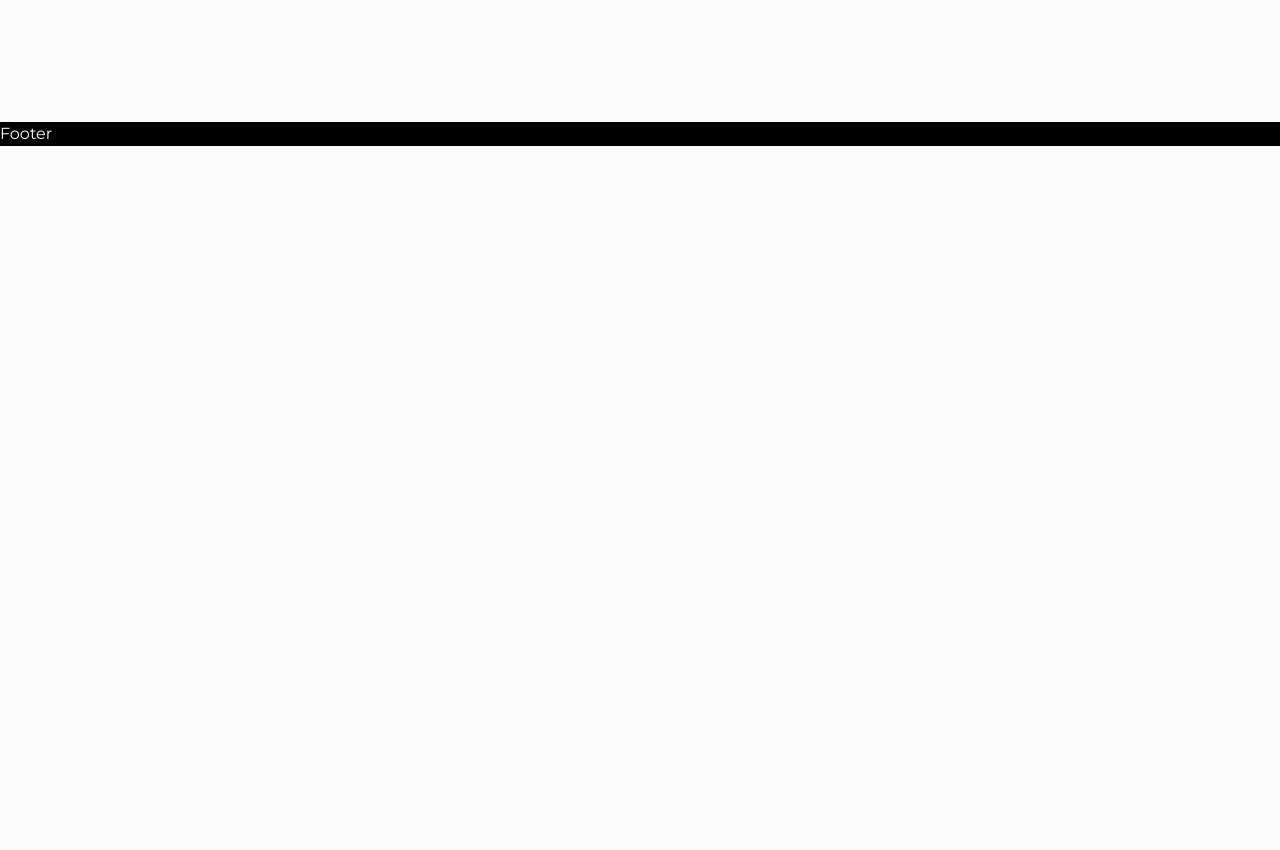
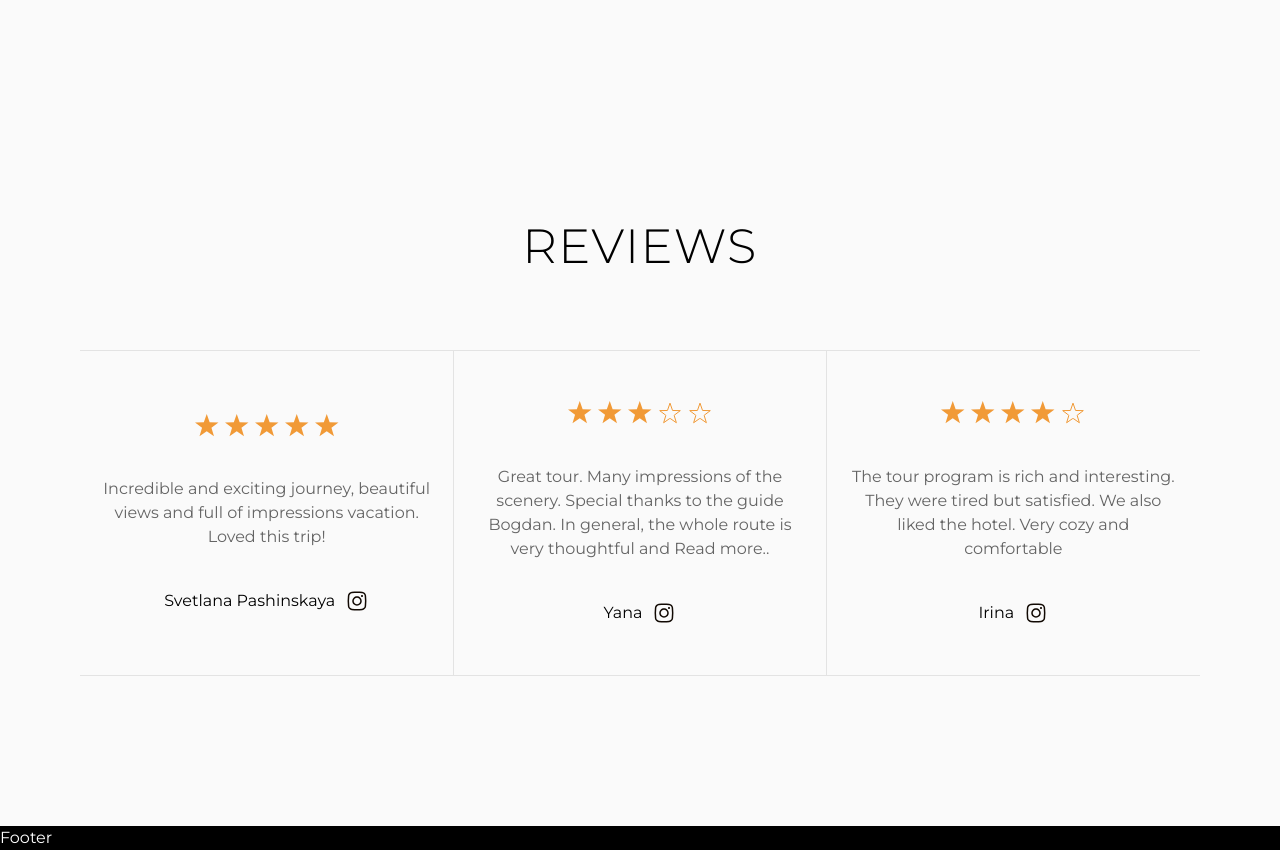
Before and after one commit to summermoved0n/project-Blackroad-Frontend, a Next.js app in the folder my-app/: page / in a window 1280 px wide. Shown: the part 3240-4090 px from the top of the page. Before the commit the page ends 3386 px from the top, so only its background shows below. Built offline with nearby package versions, Linux system fonts and the light colour scheme; a web font is replaced by a local one.

Commit message:
home reviews

```diff
--- /dev/null
+++ b/my-app/src/app/components/ReviewStars.tsx
@@ -0,0 +1,62 @@
+import { EmptyStarIcon } from "@/lib/icons/EmptyStarIcon";
+import { FillStarIcon } from "@/lib/icons/FillStarIcon";
+
+type ReviewStarsProps = {
+  stars: 1 | 2 | 3 | 4 | 5;
+};
+
+export default function ReviewStars({ stars }: ReviewStarsProps) {
+  if (stars === 5) {
+    return (
+      <div className="flex gap-1.5">
+        <FillStarIcon />
+        <FillStarIcon />
+        <FillStarIcon />
+        <FillStarIcon />
+        <FillStarIcon />
+      </div>
+    );
+  } else if (stars === 4) {
+    return (
+      <div className="flex gap-1.5">
+        <FillStarIcon />
+        <FillStarIcon />
+        <FillStarIcon />
+        <FillStarIcon />
+        <EmptyStarIcon />
+      </div>
+    );
+  } else if (stars === 3) {
+    return (
+      <div className="flex gap-1.5">
+        <FillStarIcon />
+        <FillStarIcon />
+        <FillStarIcon />
+        <EmptyStarIcon />
+        <EmptyStarIcon />
+      </div>
+    );
+  } else if (stars === 2) {
+    return (
+      <div className="flex gap-1.5">
+        <FillStarIcon />
+        <FillStarIcon />
+        <EmptyStarIcon />
+        <EmptyStarIcon />
+        <EmptyStarIcon />
+      </div>
+    );
+  } else if (stars === 1) {
+    return (
+      <div className="flex gap-1.5">
+        <FillStarIcon />
+        <EmptyStarIcon />
+        <EmptyStarIcon />
+        <EmptyStarIcon />
+        <EmptyStarIcon />
+      </div>
+    );
+  } else {
+    return <div>Something went wrong</div>;
+  }
+}
--- /dev/null
+++ b/my-app/src/app/components/Reviews.tsx
@@ -0,0 +1,55 @@
+import React from "react";
+import ReviewsItem from "./ReviewsItem";
+import { Text } from "./Text";
+
+type Review = {
+  id: number;
+  stars: 1 | 2 | 3 | 4 | 5;
+  description: string;
+  author: string;
+};
+
+const reviewsData: Review[] = [
+  {
+    id: 1,
+    stars: 5,
+    description:
+      "Incredible and exciting journey, beautiful views and full of impressions vacation. Loved this trip!",
+    author: "Svetlana Pashinskaya",
+  },
+  {
+    id: 2,
+    stars: 3,
+    description:
+      "Great tour. Many impressions of the scenery. Special thanks to the guide Bogdan. In general, the whole route is very thoughtful and Read more..",
+    author: "Yana",
+  },
+  {
+    id: 3,
+    stars: 4,
+    description:
+      "The tour program is rich and interesting. They were tired but satisfied. We also liked the hotel. Very cozy and comfortable",
+    author: "Irina",
+  },
+];
+
+export default function Reviews() {
+  return (
+    <section className="pt-25 pb-37.5 mx-20 flex flex-col items-center">
+      <Text as="h2" color="black" size="lg" spacing="sm" className="mb-20">
+        REVIEWS
+      </Text>
+
+      <ul className="grid grid-cols-3">
+        {reviewsData.map(({ id, stars, description, author }) => (
+          <ReviewsItem
+            key={id}
+            stars={stars}
+            description={description}
+            author={author}
+          />
+        ))}
+      </ul>
+    </section>
+  );
+}
--- /dev/null
+++ b/my-app/src/app/components/ReviewsItem.tsx
@@ -0,0 +1,31 @@
+import React from "react";
+import { Text } from "./Text";
+import { InstagramIcon } from "@/lib/icons/InstagramIcon";
+import ReviewStars from "./ReviewStars";
+
+type ReviewsItemProps = {
+  stars: 1 | 2 | 3 | 4 | 5;
+  description: string;
+  author: string;
+};
+
+export default function ReviewsItem({
+  stars,
+  description,
+  author,
+}: ReviewsItemProps) {
+  return (
+    <li className="flex flex-col items-center justify-center gap-10 py-12.5 px-5 border border-[rgba(23,23,23,0.1)] first:border-l-0 first:border-r-0 last:border-r-0 last:border-l-0">
+      <ReviewStars stars={stars} />
+      <Text as="p" color="black60" size="sm" className="text-center">
+        {description}
+      </Text>
+      <div className="flex justify-center gap-2.5">
+        <Text as="p" color="black" size="sm">
+          {author}
+        </Text>
+        <InstagramIcon />
+      </div>
+    </li>
+  );
+}
--- a/my-app/src/app/page.tsx
+++ b/my-app/src/app/page.tsx
@@ -1,5 +1,6 @@
 import ExploreWithUs from "./components/ExploreWithUs";
 import HomeHero from "./components/HomeHero";
+import Reviews from "./components/Reviews";
 import TravelWithUs from "./components/TravelWithUs";
 import WhyChooseUs from "./components/WhyChooseUs";
 
@@ -10,6 +11,7 @@ export default function Home() {
       <ExploreWithUs />
       <WhyChooseUs />
       <TravelWithUs />
+      <Reviews />
     </main>
   );
 }
--- a/my-app/src/lib/icons/InstagramIcon.tsx
+++ b/my-app/src/lib/icons/InstagramIcon.tsx
@@ -12,14 +12,14 @@ export const InstagramIcon = () => {
         fill="#110903"
       />
       <path
-        fill-rule="evenodd"
-        clip-rule="evenodd"
+        fillRule="evenodd"
+        clipRule="evenodd"
         d="M12 7.25C10.7402 7.25 9.53204 7.75045 8.64124 8.64124C7.75045 9.53204 7.25 10.7402 7.25 12C7.25 13.2598 7.75045 14.468 8.64124 15.3588C9.53204 16.2496 10.7402 16.75 12 16.75C13.2598 16.75 14.468 16.2496 15.3588 15.3588C16.2496 14.468 16.75 13.2598 16.75 12C16.75 10.7402 16.2496 9.53204 15.3588 8.64124C14.468 7.75045 13.2598 7.25 12 7.25ZM8.75 12C8.75 11.138 9.09241 10.3114 9.7019 9.7019C10.3114 9.09241 11.138 8.75 12 8.75C12.862 8.75 13.6886 9.09241 14.2981 9.7019C14.9076 10.3114 15.25 11.138 15.25 12C15.25 12.862 14.9076 13.6886 14.2981 14.2981C13.6886 14.9076 12.862 15.25 12 15.25C11.138 15.25 10.3114 14.9076 9.7019 14.2981C9.09241 13.6886 8.75 12.862 8.75 12Z"
         fill="#110903"
       />
       <path
-        fill-rule="evenodd"
-        clip-rule="evenodd"
+        fillRule="evenodd"
+        clipRule="evenodd"
         d="M17.2576 2.83352C13.7629 2.44612 10.2362 2.44612 6.74157 2.83352C4.72957 3.05852 3.10457 4.64352 2.86857 6.66552C2.45397 10.2101 2.45397 13.7909 2.86857 17.3355C3.10457 19.3575 4.72857 20.9425 6.74157 21.1675C10.2362 21.5545 13.7629 21.5545 17.2576 21.1675C19.2696 20.9425 20.8946 19.3575 21.1306 17.3355C21.5452 13.7909 21.5452 10.2101 21.1306 6.66552C20.8946 4.64352 19.2706 3.05852 17.2576 2.83352ZM6.90757 4.32352C10.2919 3.94839 13.7073 3.94839 17.0916 4.32352C18.4216 4.47352 19.4866 5.52252 19.6416 6.84052C20.0425 10.2688 20.0425 13.7322 19.6416 17.1605C19.5614 17.8056 19.2661 18.4047 18.8034 18.8613C18.3407 19.3178 17.7376 19.605 17.0916 19.6765C13.7073 20.0517 10.2919 20.0517 6.90757 19.6765C6.26151 19.605 5.65842 19.3178 5.19572 18.8613C4.73303 18.4047 4.43774 17.8056 4.35757 17.1605C3.95662 13.7322 3.95662 10.2688 4.35757 6.84052C4.43774 6.19548 4.73303 5.5963 5.19572 5.13977C5.65842 4.68325 6.26151 4.39503 6.90757 4.32352Z"
         fill="#110903"
       />
```
